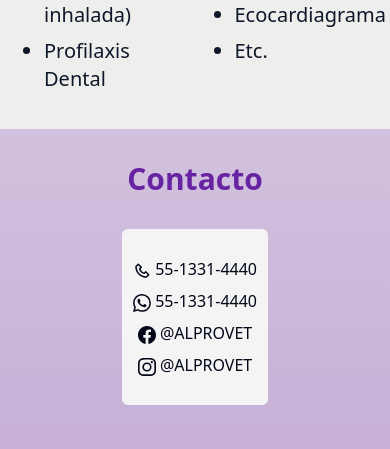
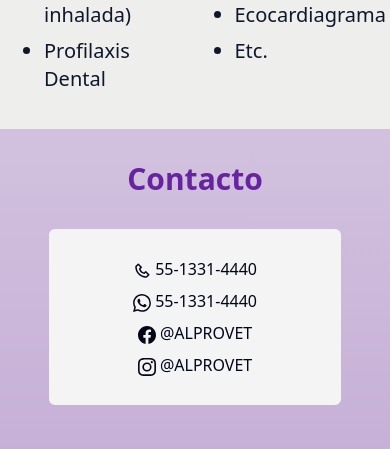
Before and after one commit to ChavezJuanC/ALPROVET_WEB, a React (Vite) app: page / in a window 390 px wide. Shown: the part 825-1274 px from the top of the page. Built offline with nearby package versions, Linux system fonts and the light colour scheme.

Commit message:
ThemeSwitch Added

```diff
--- a/src/routes/Home.jsx
+++ b/src/routes/Home.jsx
@@ -48,7 +48,7 @@ function Home() {
                 </div>
                 <Services />
             </div>
-            <div className="2xl:hidden block w-1/2 mx-auto mb-10">
+            <div className="2xl:hidden block md:w-1/2 mx-auto mb-10">
                 <HomeContact />
             </div>
             <div className="block xl:flex justify-between">
```
Also changed, not shown: src/Components/HomeContact.jsx (+10 -0 lines).
